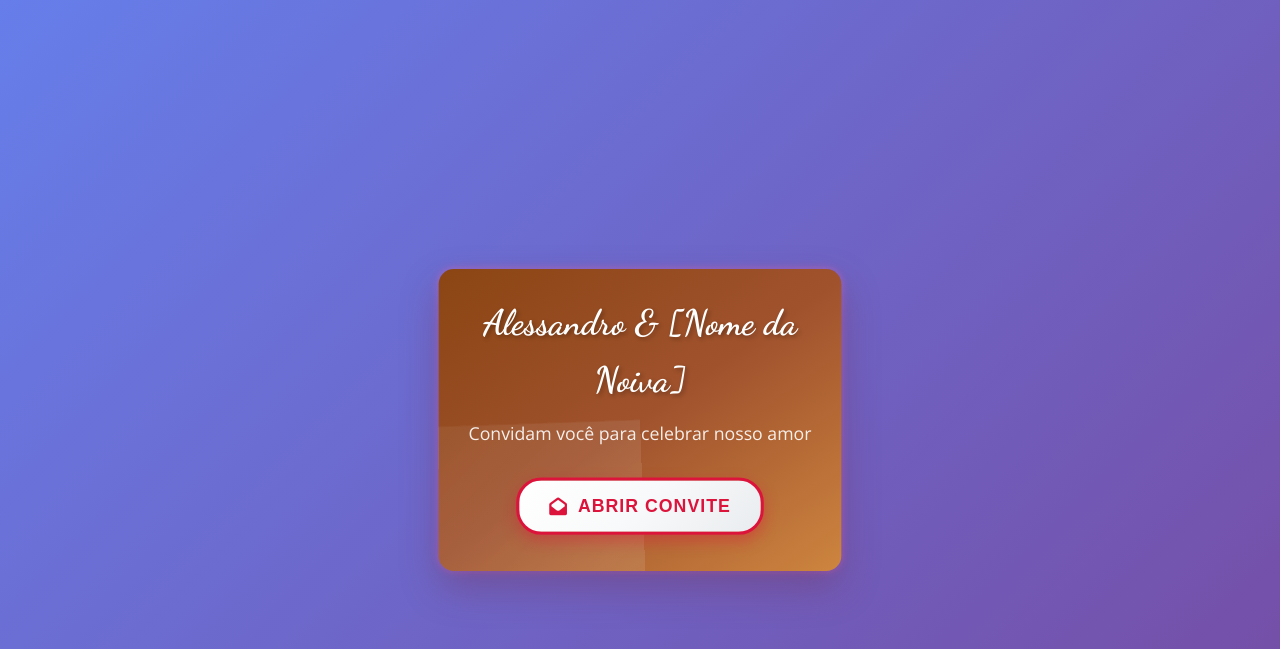
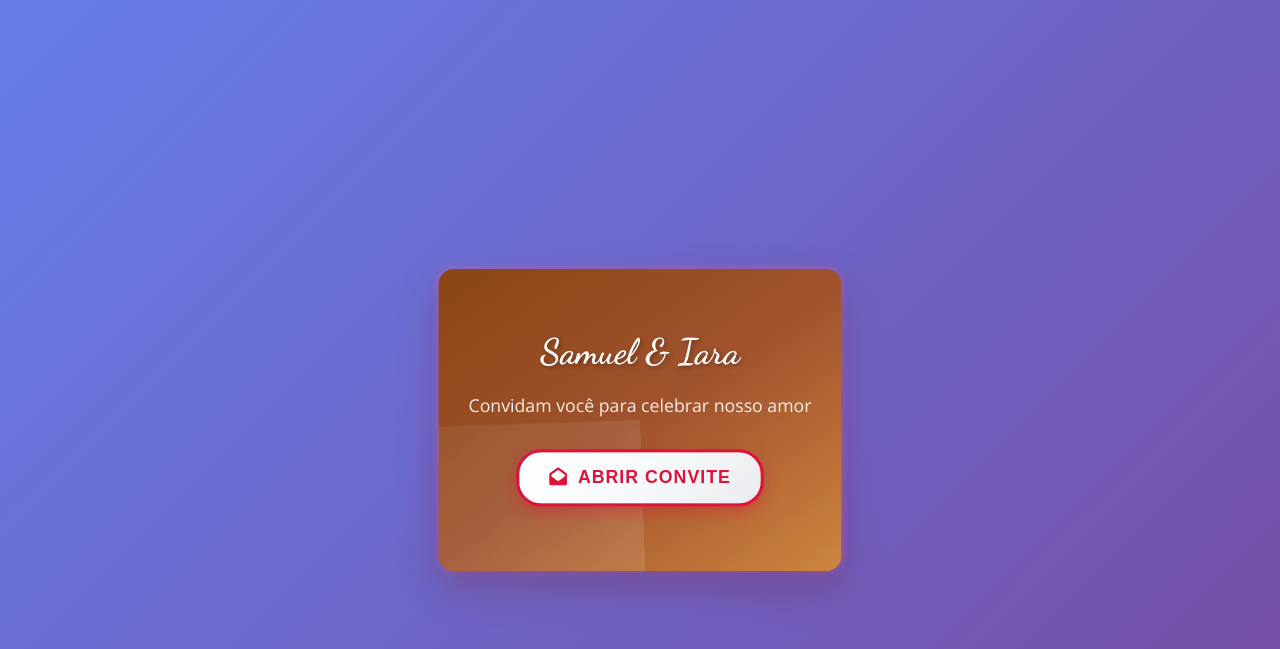
Before and after one commit to sandrim01/convite_interativo, a Flask app: page / in a window 1280 px wide. Shown: the top 649 px of the page. Run offline with Flask 3, Linux system fonts and the light colour scheme; some libraries are stand-ins or nearby versions.

Commit message:
Atualizar nomes dos noivos no convite
- Alterar de 'Alessandro & [Nome da Noiva]' para 'Samuel & Iara'
- Manter toda funcionalidade do convite interativo
- Personalizar convite com os nomes corretos dos noivos

```diff
--- a/templates/base.html
+++ b/templates/base.html
@@ -3,7 +3,7 @@
 <head>
     <meta charset="UTF-8">
     <meta name="viewport" content="width=device-width, initial-scale=1.0">
-    <title>{% block title %}Convite de Casamento - Alessandro & [Nome da Noiva]{% endblock %}</title>
+    <title>{% block title %}Convite de Casamento - Samuel & Iara {% endblock %}</title>
     <link href="https://cdnjs.cloudflare.com/ajax/libs/font-awesome/6.0.0/css/all.min.css" rel="stylesheet">
     <link href="https://fonts.googleapis.com/css2?family=Dancing+Script:wght@400;700&family=Playfair+Display:wght@400;700&family=Open+Sans:wght@300;400;600&display=swap" rel="stylesheet">
     <link rel="stylesheet" href="{{ url_for('static', filename='css/style.css') }}">
--- a/templates/convite.html
+++ b/templates/convite.html
@@ -6,7 +6,7 @@
     <div class="carta-envelope" id="envelope">
         <div class="envelope-front">
             <div class="envelope-content">
-                <h1 class="nomes-noivos">Alessandro & [Nome da Noiva]</h1>
+                <h1 class="nomes-noivos">Samuel & Iara </h1>
                 <p class="texto-convite">Convidam você para celebrar nosso amor</p>
                 <button class="btn-abrir btn-destacado" onclick="abrirConvite()">
                     <i class="fas fa-envelope-open"></i>
@@ -26,7 +26,7 @@
 
         <div class="carta-body">
             <div class="secao-nomes">
-                <h1 class="nomes-principais">Alessandro & [Nome da Noiva]</h1>
+                <h1 class="nomes-principais">Samuel & Iara</h1>
                 <p class="subtitulo">Têm o prazer de convidá-lo(a) para celebrar nossa união</p>
             </div>
 
@@ -180,7 +180,7 @@
                         Sua presença tornará nosso dia ainda mais especial!
                     </p>
                     <div class="assinatura">
-                        <p>Com amor,<br><strong>Alessandro & [Nome da Noiva]</strong></p>
+                        <p>Com amor,<br><strong>Samuel & Iara</strong></p>
                     </div>
                     <button class="btn-acao" onclick="voltarAoInicio()">
                         <i class="fas fa-redo"></i>
```
